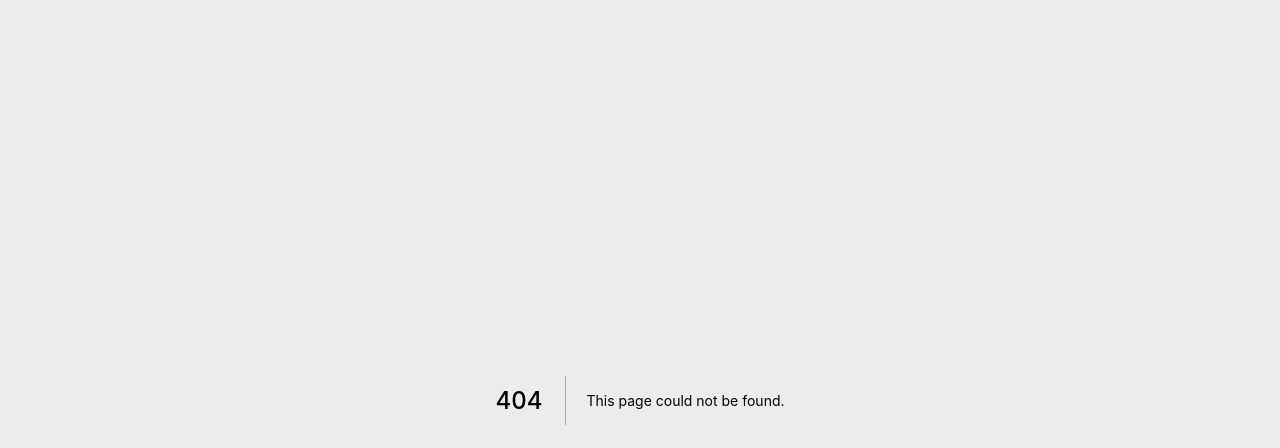
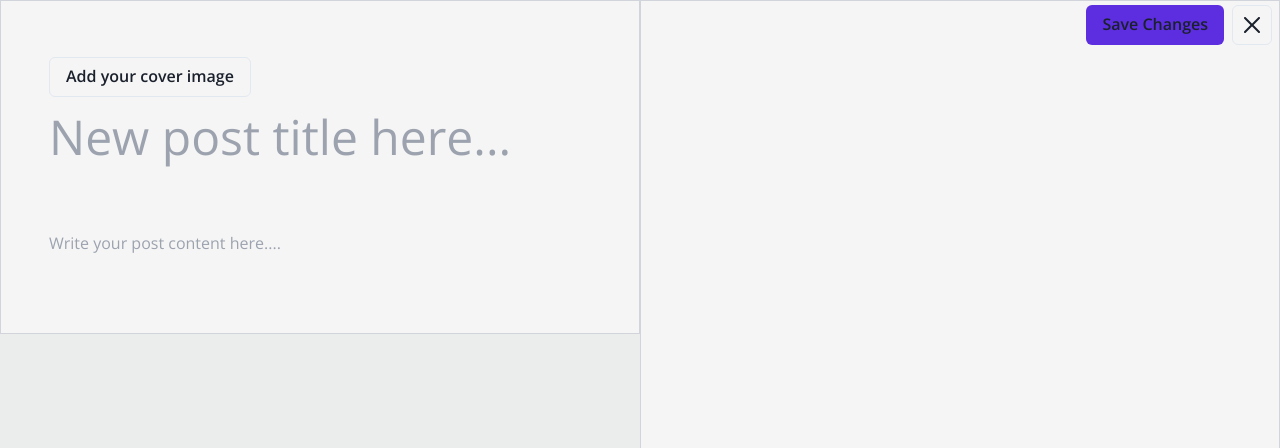
Before and after one commit to tarunfy/Bloggy, a Next.js app in the folder frontend/: page /1/1/edit in a window 1280 px wide. Before the commit this address had no page. Shown: the top 448 px of the page. Built offline with nearby package versions, Linux system fonts and the light colour scheme.

Commit message:
created edit page

```diff
--- a/frontend/components/Blog/Blog.jsx
+++ b/frontend/components/Blog/Blog.jsx
@@ -2,6 +2,7 @@ import { Avatar, useColorMode } from "@chakra-ui/react";
 import React, { useState } from "react";
 import { BsSuitHeart } from "react-icons/bs";
 import { AiOutlineComment } from "react-icons/ai";
+import Link from "next/link";
 
 const Blog = ({ name, img }) => {
   //check if the index is 0 of this element and if it is then show banner img if there is one.
@@ -36,7 +37,8 @@ const Blog = ({ name, img }) => {
         <div>
           <h5>Tarun Sharma</h5>
           <p className="text-xs">2 days ago</p>
-          <h2
+          <Link href="/details/2132312">
+            <a
               className={`text-[1.7rem] max-w-xl font-bold mt-3 ${
                 colorMode === "light"
                   ? "hover:!text-[#313CB3]"
@@ -45,7 +47,8 @@ const Blog = ({ name, img }) => {
             >
               How to connect your flask application to AWS RDS with a CI/CD
               pipeline
-          </h2>
+            </a>
+          </Link>
           <div className="flex items-center space-x-2 mt-3">
             <div
               className={`flex  p-2 rounded-lg items-center space-x-2  text-lg ${
--- a/frontend/components/Card/BlogCard.jsx
+++ b/frontend/components/Card/BlogCard.jsx
@@ -45,9 +45,11 @@ const BlogCard = () => {
       </div>
 
       <div className="flex items-center space-x-2">
-        <Button className="hover:!bg-[#4A18D7] !bg-[#5d2ee0] text-white">
-          Edit
-        </Button>
+        <Link href="/tarunfy/3223423/edit">
+          <Button className="hover:!bg-[#4A18D7] !bg-[#5d2ee0] text-white">
+            Edit
+          </Button>
+        </Link>
         <DeleteBlogModal />
       </div>
     </div>
--- a/frontend/pages/create.jsx
+++ b/frontend/pages/[username]/[formId]/edit.jsx
@@ -1,11 +1,12 @@
-import { Button } from "@chakra-ui/react";
-import Edit from "../components/Edit";
-import Preview from "../components/Preview";
-import Layout from "../components/Layout";
+import { Button, IconButton } from "@chakra-ui/react";
+import Editor from "../../../components/Edit";
+import Preview from "../../../components/Preview";
+import Layout from "../../../components/Layout";
 import { useState } from "react";
-import CancelModal from "../components/Modals/CancelModal";
+import { CloseIcon } from "@chakra-ui/icons";
+import Link from "next/link";
 
-const create = () => {
+const Edit = () => {
   const [markdown, setMarkdown] = useState(``);
   const [title, setTitle] = useState("");
   const [coverImage, setCoverImage] = useState(null);
@@ -18,13 +19,15 @@ const create = () => {
       />
       <div className="w-full absolute top-0 flex items-center justify-end space-x-2 py-[5px] pr-2">
         <Button className="hover:!bg-[#4A18D7] !bg-[#5d2ee0] text-white">
-          Publish
+          Save Changes
         </Button>
-        <CancelModal />
+        <Link href="/">
+          <IconButton variant="outline" icon={<CloseIcon />} />
+        </Link>
       </div>
       <div className="flex items-start justify-start">
         <div className="w-2/4 h-screen overflow-y-scroll">
-          <Edit
+          <Editor
             title={title}
             setTitle={setTitle}
             markdown={markdown}
@@ -41,4 +44,4 @@ const create = () => {
   );
 };
 
-export default create;
+export default Edit;
--- /dev/null
+++ b/frontend/pages/details/[formId].jsx
@@ -0,0 +1,7 @@
+import React from "react";
+
+const Details = () => {
+  return <div>Details</div>;
+};
+
+export default Details;
--- a/frontend/pages/index.jsx
+++ b/frontend/pages/index.jsx
@@ -40,7 +40,6 @@ export default function Home({ news }) {
             <>
               <Blog img={true} />
               <Blog />
-              <Blog />
             </>
           )}
         </div>
```
Lines whose indentation alone changed are shown as unchanged.
